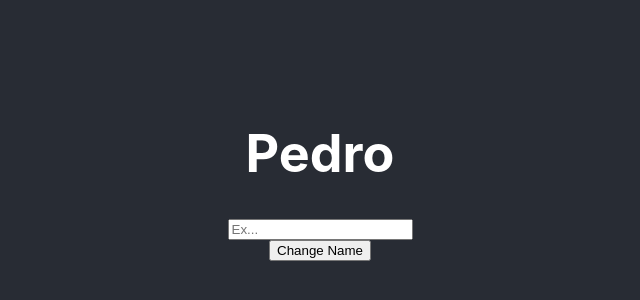
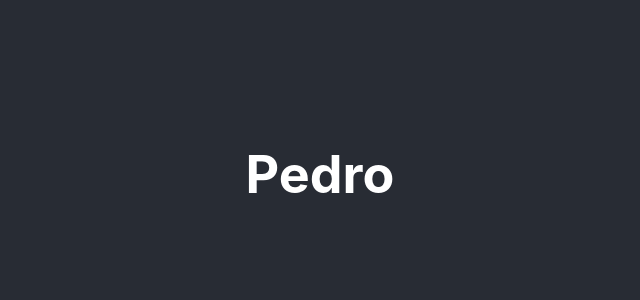
Before and after one commit to RahulSChauhan50/hooks, a React (Create React App) app: page / in a window 1280 px wide. Shown: the part 226-526 px from the top of the page, without its empty margins (320-960 px from the left). Built offline with nearby package versions, Linux system fonts and the light colour scheme.

Commit message:
useLayoutEffect

```diff
--- a/src/App.js
+++ b/src/App.js
@@ -1,21 +1,25 @@
 import logo from "./logo.svg";
 import "./App.css";
-import React, { useReducer, useState, useEffect, useRef } from "react";
+import React, {
+  useReducer,
+  useState,
+  useEffect,
+  useRef,
+  useLayoutEffect,
+} from "react";
 
 function App() {
-  const [data, setData] = useState([]);
+  useLayoutEffect(() => {
+    console.log("layouteffetc"); //called before the dom complete the Painting other than that same as useffect
+  }, []);
 
-  const inputRef = useRef(null);
-
-  const oncl = () => {
-    inputRef.current.focus();//used to call foucs method of input component
-  };
+  useEffect(() => {
+    console.log("useeffect"); //called after the DOM is done painting
+  }, []);
   return (
     <div className="App">
       <header className="App-header">
         <h1>Pedro</h1>
-        <input type="text" placeholder="Ex..." ref={inputRef} />
-        <button onClick={oncl}>Change Name</button>
       </header>
     </div>
   );
```
